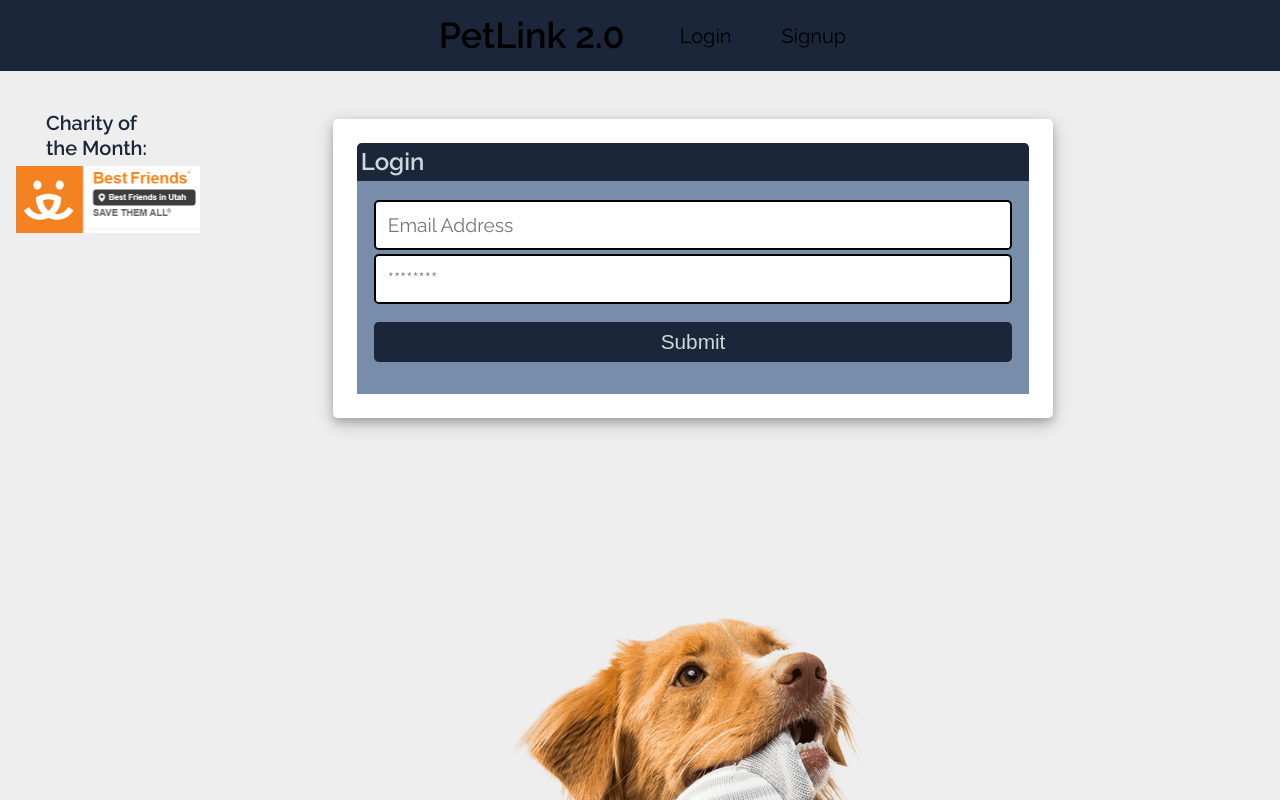
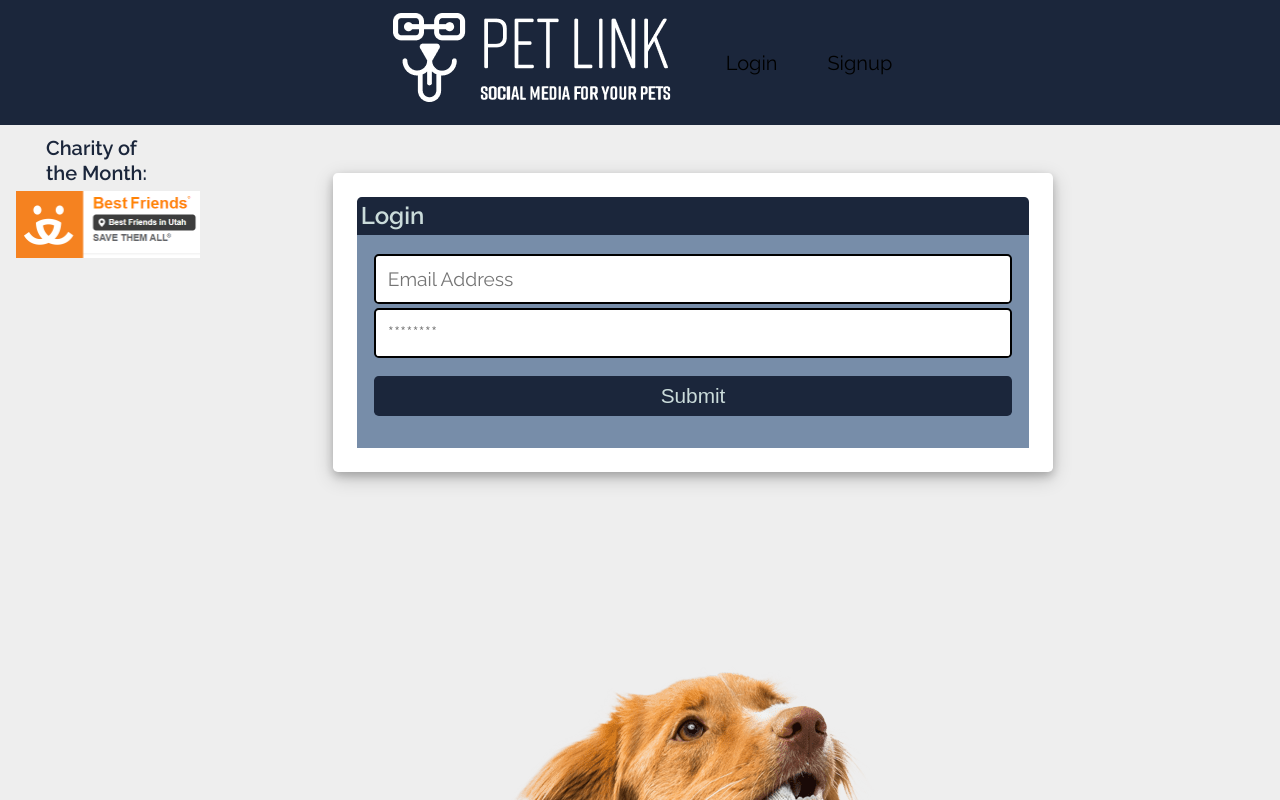
Before and after one commit to Darigay/PetLink_2.0, a React (Create React App) app in the folder client/: page /login in a window 1280 px wide. Shown: the top 800 px of the page. Built offline with nearby package versions, Linux system fonts and the light colour scheme; no server answers; the HTML template or start-up script is replaced by a standard one.

Commit message:
added logo to header and adjusted sidebar

```diff
--- a/client/src/components/Header/index.js
+++ b/client/src/components/Header/index.js
@@ -1,6 +1,6 @@
 import React from 'react';
 import { Link } from 'react-router-dom';
-
+import logo from "../../assets/images/Petlink_W.png";
 import Auth from '../../utils/auth';
 
 const Header = () => {
@@ -12,8 +12,9 @@ const Header = () => {
   return (
     <header className="bg-secondary mb-4 py-2 flex-row align-center">
       <div className="container flex-row justify-space-between-lg justify-center align-center text-light">
-        <Link to="/">
-          <h1>PetLink 2.0</h1>
+        <Link to="/"><h1>
+        <img src={logo} alt="Petlink logo"/>
+        </h1>
         </Link>
 
         <nav className="text-center">
--- a/client/src/index.css
+++ b/client/src/index.css
@@ -99,6 +99,7 @@ nav a {
 nav a:hover {
   color: var(--secondary);
   background-color: var(--tertiary);
+  border-radius: var(--border-radius);
 }
 
 .page-title {
@@ -1327,7 +1328,7 @@ nav a:hover {
   left: 0;
   background-color: none; /* none, so it's transparent */
   overflow-x: hidden; /* Disable horizontal scroll */
-  padding-top: 100px; /* so it doesn't cover the header */
+  padding-top: 125px; /* so it doesn't cover the header */
 }
 
 /* The sidebar divs */
```
Also changed, not shown: client/src/assets/images/Petlink_GR.png.
